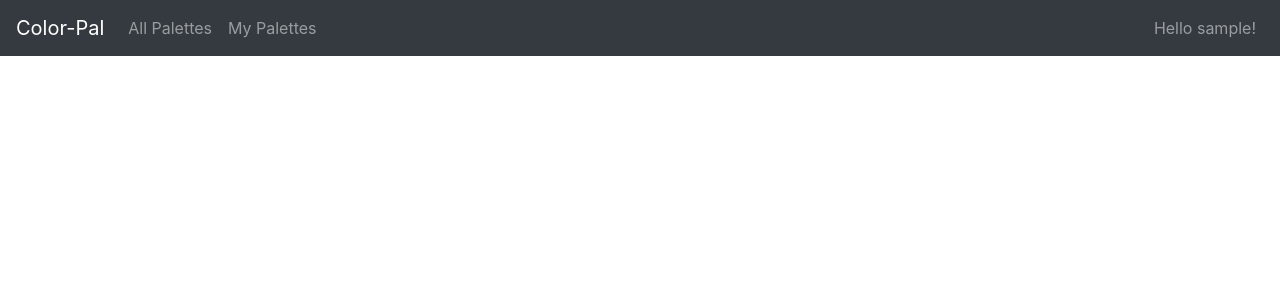
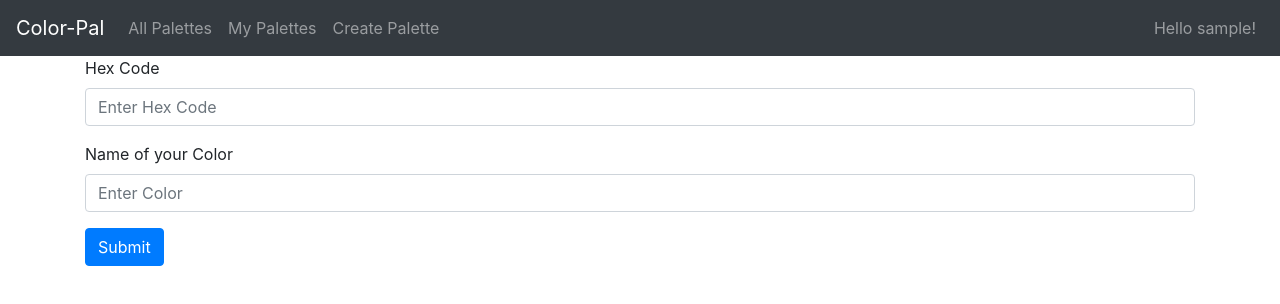
Before and after one commit to jolouie7/color-pal-frontend, a React (Create React App) app: page /create-palette in a window 1280 px wide. Shown: the top 304 px of the page. Built offline with nearby package versions, Linux system fonts and the light colour scheme; sample sign-in values are in the browser's storage.

Commit message:
make palette create page

```diff
--- a/src/App.js
+++ b/src/App.js
@@ -11,6 +11,7 @@ import SignupPage from "./components/SignupPage/SignupPage";
 import Navbar from "./components/Navbar/Navbar";
 // import AllPalettePage from "./components/AllPalettePage/AllPalettePage";
 import AllPalettePages from "./containers/AllPalettePages";
+import CreatePalettePage from "./components/CreatePalettePage/CreatePalettePage";
 
 const App = (props) => {
   const { dispatch } = props;
@@ -30,6 +31,7 @@ const App = (props) => {
         <Switch>
           <PrivateRoute exact path="/" component={HomePage} />
           <PrivateRoute path="/palettes" component={AllPalettePages} />
+          <PrivateRoute path="/create-palette" component={CreatePalettePage} />
           <Route path="/login" component={LoginPage} />
           <Route path="/signup" component={SignupPage} />
         </Switch>
--- /dev/null
+++ b/src/actions/PaletteActions.js
@@ -0,0 +1,32 @@
+import { paletteConstants } from "../constants/PaletteConstants";
+import * as paletteService from "../services/PaletteService";
+import * as alertActions from "./AlertActions";
+import { history } from "../helpers/history";
+
+export const paletteCreate = (hexcode, colorName) => {
+  return (dispatch) => {
+    dispatch(request({ hexcode }));
+
+    paletteService.paletteCreate(hexcode, colorName).then(
+      (palette) => {
+        dispatch(success(palette));
+        history.push("/palettes");
+        window.location.reload(true);
+      },
+      (error) => {
+        dispatch(failure(error));
+        dispatch(alertActions.error(error));
+      }
+    );
+  };
+
+  function request(palette) {
+    return { type: paletteConstants.PALETTE_BEGIN, palette };
+  }
+  function success(palette) {
+    return { type: paletteConstants.PALETTE_SUCCESS, palette };
+  }
+  function failure(error) {
+    return { type: paletteConstants.PALETTE_FAILURE, error };
+  }
+};
--- a/src/actions/UserActions.js
+++ b/src/actions/UserActions.js
@@ -4,14 +4,11 @@ import * as alertActions from "./AlertActions";
 import {history} from "../helpers/history";
 
 export const login = (username, password) => {
-  console.log("username:", username)
-  console.log("password:", password)
   return (dispatch) => {
     dispatch(request({ username }));
 
     userService.login(username, password).then(
       (user) => {
-        console.log(user)
         dispatch(success(user));
         history.push("/");
         window.location.reload(true);
--- a/src/components/AllPalettePage/AllPalettePage.jsx
+++ b/src/components/AllPalettePage/AllPalettePage.jsx
@@ -17,29 +17,16 @@ const AllPalettePage = (props) => {
 
   let {code, name, user_id} = props.palette;
   name = name.charAt(0).toUpperCase() + name.slice(1);
-
-  // useEffect( () => {
-  //   setLoading(true)
-  //   setUsername(username)
-  //   setLoading(false)
-  // }, [])
-  // const username = props.items.filter(user => user.id === user_id);
   const username = props.users.items.find(user => user.id === user_id).username
 
   return (
     <div>
       <Container>
         <Card style={{ width: "18rem" }}>
-          {/* <Card.Img
-          variant="top"
-          style={{ opacity: "0" }}
-          // src="holder.js/100px180"
-        /> */}
           <Card style={{ height: "5rem", backgroundColor: `#${code}` }} />
           <Card.Body>
             <Card.Title>#{code}</Card.Title>
-            {/* <Card.Text>{name} by {Object.keys(props.items).length !== 0 ? props.items.filter(user => user.id === user_id) : null}</Card.Text> */}
-            <Card.Text>{username}</Card.Text>
+            <Card.Text>{name} by {username}</Card.Text>
           </Card.Body>
         </Card>
       </Container>
@@ -56,5 +43,3 @@ const mapStateToProps = (state) => {
 }
 
 export default connect(mapStateToProps)(AllPalettePage);
-
-// ! Fix line 42 so that i can get the username of the user who created the palette card
--- /dev/null
+++ b/src/components/CreatePalettePage/CreatePalettePage.jsx
@@ -0,0 +1,63 @@
+import React, {useState} from "react";
+import Container from "react-bootstrap/Container";
+import Form from "react-bootstrap/Form";
+import Button from "react-bootstrap/Button";
+
+import * as paletteActions from "../../actions/PaletteActions";
+
+const CreatePalettePage = (props) => {
+  const [palette, setPalette] = useState({
+    hexcode: "",
+    colorName: "",
+    submitted: false,
+  })
+
+  const handleChange = (e) => {
+    const { name, value } = e.target;
+    setPalette({ ...palette, [name]: value });
+  };
+
+  const handleSubmit = (e) => {
+    e.preventDefault();
+
+    setPalette({ ...palette, submitted: true });
+    const { hexcode, colorName } = palette;
+    const { dispatch } = props;
+    if (hexcode && colorName) {
+      dispatch(paletteActions.paletteCreate(hexcode, colorName));
+    }
+  };
+
+  return (
+    <div>
+      <Container>
+        <Form name="form" onSubmit={handleSubmit}>
+          <Form.Group controlId="formBasicEmail">
+            <Form.Label>Hex Code</Form.Label>
+            <Form.Control
+              type="text"
+              placeholder="Enter Hex Code"
+              name="hexcode"
+              onChange={handleChange}
+            />
+          </Form.Group>
+
+          <Form.Group>
+            <Form.Label>Name of your Color</Form.Label>
+            <Form.Control
+              type="text"
+              placeholder="Enter Color"
+              name="colorName"
+              onChange={handleChange}
+            />
+          </Form.Group>
+          <Button variant="primary" type="submit">
+            Submit
+          </Button>
+        </Form>
+      </Container>
+    </div>
+  );
+};
+
+export default CreatePalettePage;
--- a/src/components/Navbar/Navbar.jsx
+++ b/src/components/Navbar/Navbar.jsx
@@ -15,6 +15,7 @@ const NavbarComponent = (props) => {
           <Nav className="mr-auto">
             <Nav.Link href="/palettes">All Palettes</Nav.Link>
             <Nav.Link href="#">My Palettes</Nav.Link>
+            <Nav.Link href="/create-palette">Create Palette</Nav.Link>
           </Nav>
           <Nav>
             {user ? (
--- /dev/null
+++ b/src/constants/PaletteConstants.js
@@ -0,0 +1,5 @@
+export const paletteConstants = {
+  PALETTE_BEGIN: "PALETTE_BEGIN",
+  PALETTE_SUCCESS: "PALETTE_SUCCESS",
+  PALETTE_FAILURE: "PALETTE_FAILURE",
+};
--- /dev/null
+++ b/src/services/PaletteService.js
@@ -0,0 +1,45 @@
+// import { authHeader } from "../helpers/Auth-Header";
+
+export const paletteCreate = (hexcode, colorName) => {
+  const requestOptions = {
+    method: "POST",
+    headers: { "Content-Type": "application/json" },
+    body: JSON.stringify({
+      hexcode,
+      colorName,
+    }),
+  };
+
+  //! Change this to the API location
+  return fetch(
+    `http://127.0.0.1:8000/api/create/`,
+    requestOptions
+  )
+    .then(handleResponse)
+    .then((palette) => {
+      console.log(palette);
+      window.alert("Successfuly Created a Palette!");
+      return palette;
+    });
+};
+
+// checks if the http response from the api is 401 Unauthorized and automatically logs the user out.
+const handleResponse = (response) => {
+
+  return response.text().then((text) => {
+    const data = text && JSON.parse(text);
+    if (!response.ok) {
+      if (response.status === 401) {
+        // auto logout if 401 response returned from api
+        window.alert("There was an error")
+        window.location.reload(true);
+        // history.push("/");
+      }
+
+      const error = (data && data.message) || response.statusText;
+      return Promise.reject(error);
+    }
+
+    return data;
+  });
+}
```
